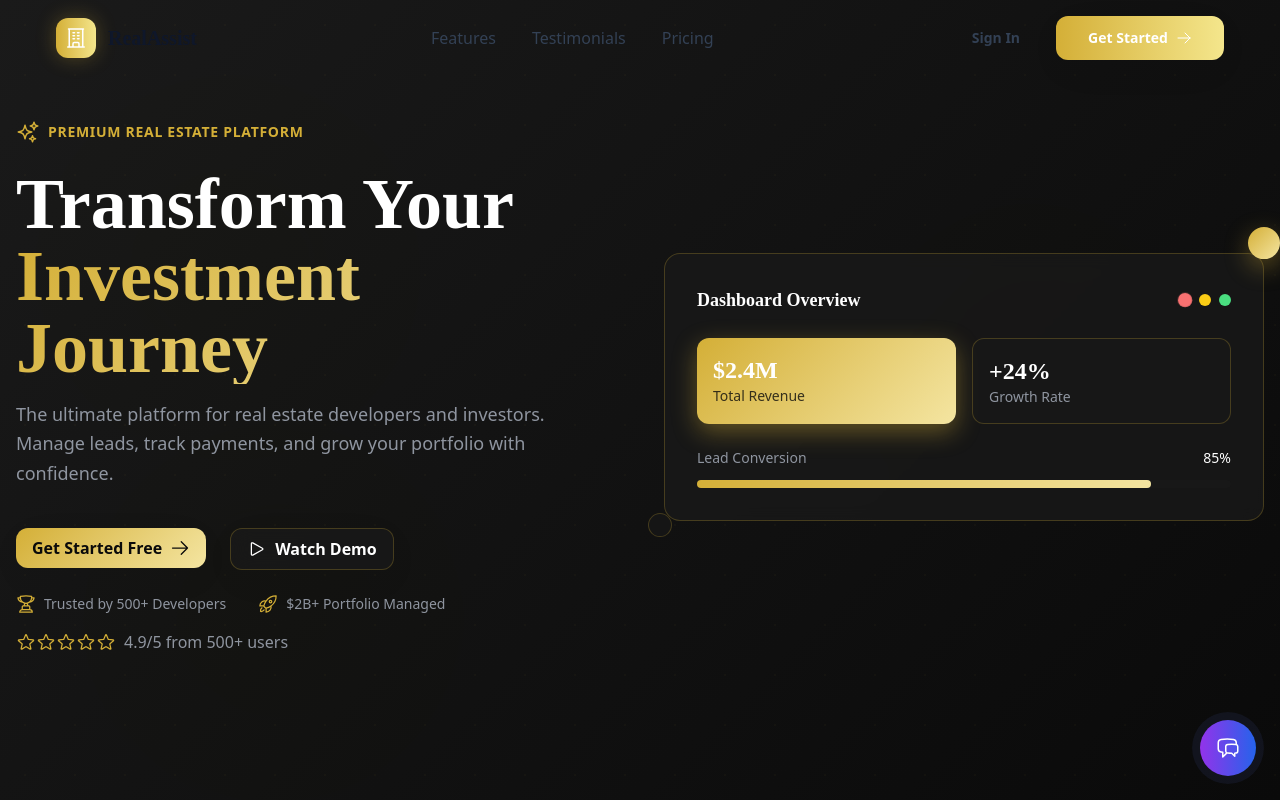
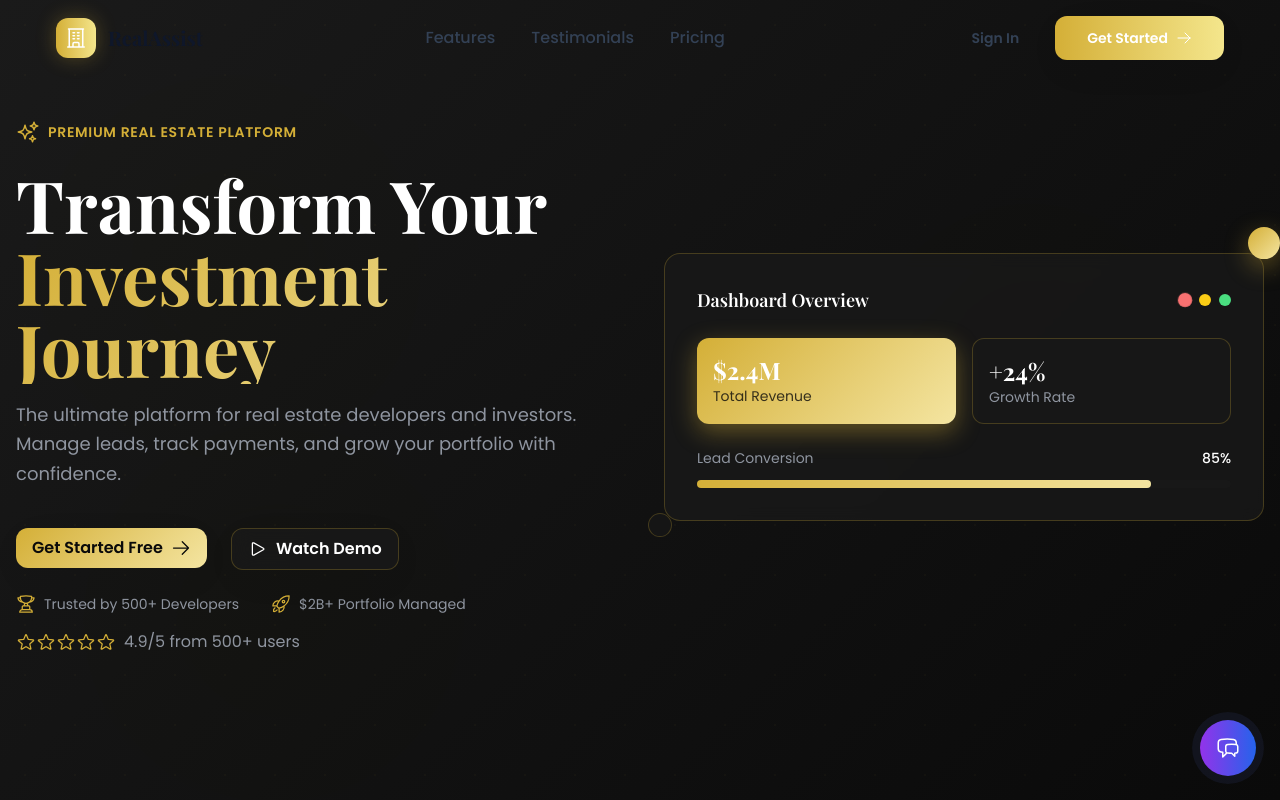
Before and after one commit to muqarrab1217/real-assist-FYP, a React (Vite) app: page / in a window 1280 px wide. Shown: the top 800 px of the page. Built offline with nearby package versions, Linux system fonts and the light colour scheme.

Commit message:
updated log errors for deployment testing

```diff
--- a/src/index.css
+++ b/src/index.css
@@ -1,3 +1,6 @@
+/* Google Fonts Import - Must be at the top */
+@import url('https://fonts.googleapis.com/css2?family=Playfair+Display:wght@400;500;600;700&family=Poppins:wght@300;400;500;600&display=swap');
+
 @tailwind base;
 @tailwind components;
 @tailwind utilities;
@@ -61,7 +64,6 @@
 }
 
 /* ABS Developers Custom Styles */
-@import url('https://fonts.googleapis.com/css2?family=Playfair+Display:wght@400;500;600;700&family=Poppins:wght@300;400;500;600&display=swap');
 
 /* ABS Developers Gradients */
 .abs-gradient-bg {
```
